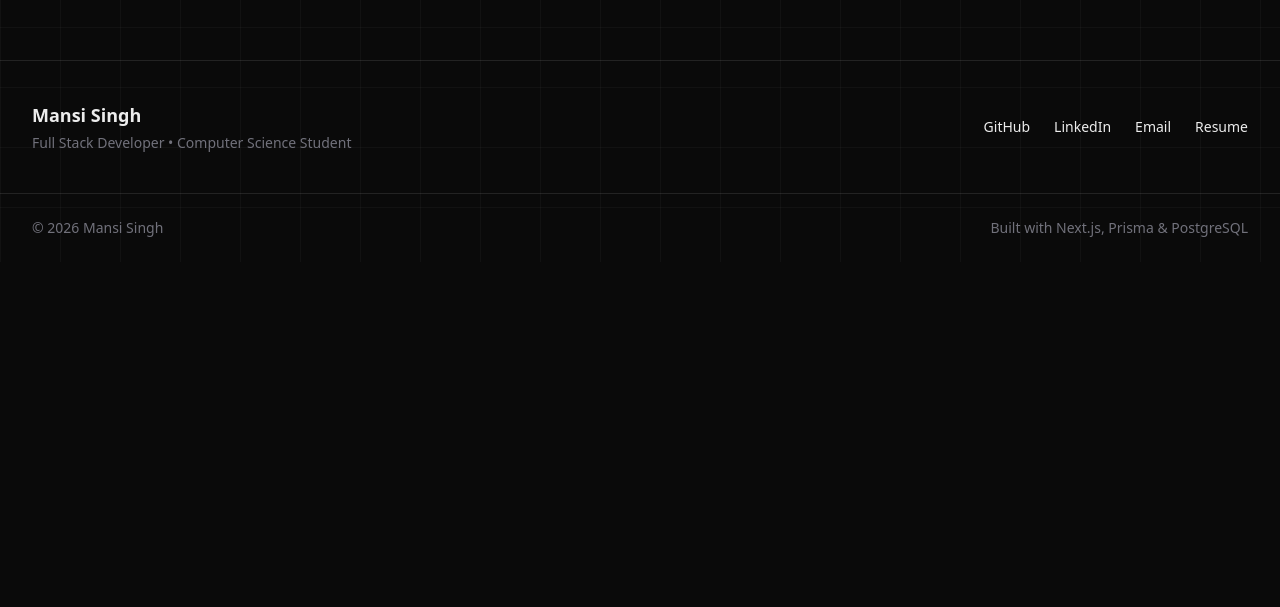
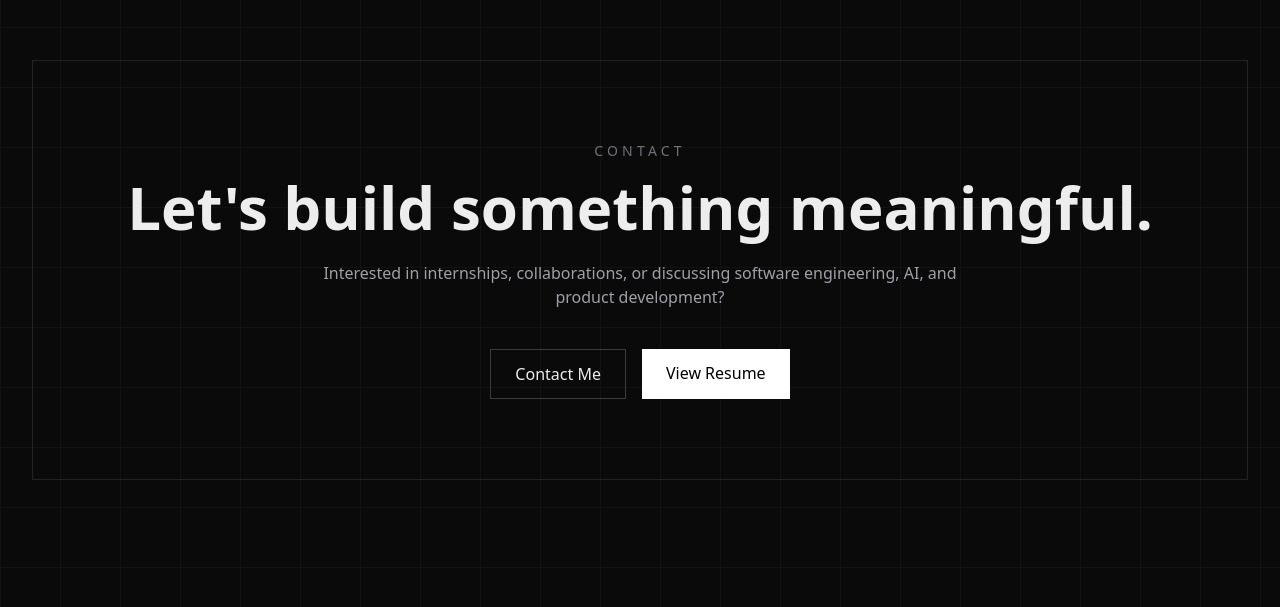
Before and after one commit to mansi-singh4/Portfolio, a Next.js app: page / in a window 1280 px wide. Shown: the part 1653-2260 px from the top of the page. Before the commit the page ends 1915 px from the top, so only its background shows below. Built offline with nearby package versions, Linux system fonts and the light colour scheme; no server answers; the database is empty.

Commit message:
feat: add authentication and protected admin dashboard

```diff
--- a/package.json
+++ b/package.json
@@ -9,8 +9,11 @@
     "lint": "eslint"
   },
   "dependencies": {
+    "@auth/prisma-adapter": "^2.11.2",
     "@prisma/client": "^6.15.0",
     "next": "16.2.9",
+    "next-auth": "^5.0.0-beta.31",
+    "openssl": "^2.0.0",
     "prisma": "^6.15.0",
     "react": "19.2.4",
     "react-dom": "19.2.4"
--- a/src/app/admin/page.tsx
+++ b/src/app/admin/page.tsx
@@ -1,7 +1,15 @@
 import { prisma } from "@/lib/prisma";
 import { createProject } from "./actions";
+import { auth } from "@/auth";
+import { redirect } from "next/navigation";
 
 export default async function AdminPage() {
+
+   const session = await auth();
+
+  if (!session) {
+    redirect("/api/auth/signin");
+  }
   const projects = await prisma.project.findMany({
     orderBy: {
       createdAt: "desc",
--- /dev/null
+++ b/src/app/api/auth/[...nextauth]/route.ts
@@ -0,0 +1,3 @@
+import { handlers } from "@/auth";
+
+export const { GET, POST } = handlers;
--- /dev/null
+++ b/src/app/login/page.tsx
@@ -0,0 +1,20 @@
+import { signIn } from "@/auth";
+
+export default function LoginPage() {
+  return (
+    <main className="min-h-screen flex items-center justify-center">
+      <form
+        action={async () => {
+          "use server";
+          await signIn("google");
+        }}
+      >
+        <button
+          className="border border-white/10 px-6 py-3"
+        >
+          Sign in with Google
+        </button>
+      </form>
+    </main>
+  );
+}
--- a/src/app/page.tsx
+++ b/src/app/page.tsx
@@ -2,6 +2,7 @@ import Navbar from "@/components/Navbar";
 import Hero from "@/components/Hero";
 import FeaturedProjects from "@/components/FeaturedProjects";
 import AboutPreview from "@/components/AboutPreview";
+import ContactCTA from "@/components/ContactCTA";
 
 export default function Home() {
   return (
@@ -10,6 +11,7 @@ export default function Home() {
       <Hero />
       <FeaturedProjects />
       <AboutPreview />
+      <ContactCTA />
     </>
   );
 }
--- /dev/null
+++ b/src/auth.ts
@@ -0,0 +1,24 @@
+import NextAuth from "next-auth";
+import Google from "next-auth/providers/google";
+
+export const {
+  handlers,
+  auth,
+  signIn,
+  signOut,
+} = NextAuth({
+  providers: [
+    Google({
+      clientId: process.env.GOOGLE_CLIENT_ID!,
+      clientSecret: process.env.GOOGLE_CLIENT_SECRET!,
+    }),
+  ],
+
+  callbacks: {
+    async signIn({ user }) {
+      return (
+        user.email === "mansisingh2072@gmail.com"
+      );
+    },
+  },
+});
--- /dev/null
+++ b/src/components/ContactCTA.tsx
@@ -0,0 +1,39 @@
+import Link from "next/link";
+
+export default function ContactCTA() {
+  return (
+    <section className="max-w-7xl mx-auto px-8 py-32">
+      <div className="border border-white/10 p-12 md:p-20 text-center">
+        <p className="uppercase tracking-[0.3em] text-sm text-zinc-500 mb-4">
+          Contact
+        </p>
+
+        <h2 className="text-4xl md:text-6xl font-bold mb-6">
+          Let's build something meaningful.
+        </h2>
+
+        <p className="text-zinc-400 max-w-2xl mx-auto mb-10">
+          Interested in internships, collaborations, or discussing
+          software engineering, AI, and product development?
+        </p>
+
+        <div className="flex justify-center gap-4 flex-wrap">
+          <Link
+            href="/contact"
+            className="border border-white/20 px-6 py-3"
+          >
+            Contact Me
+          </Link>
+
+          <Link
+            href="/resume.pdf"
+            target="_blank"
+            className="bg-white text-black px-6 py-3"
+          >
+            View Resume
+          </Link>
+        </div>
+      </div>
+    </section>
+  );
+}
```
Also changed, not shown: 2 other files (tests, documents, lock files or other folders).
